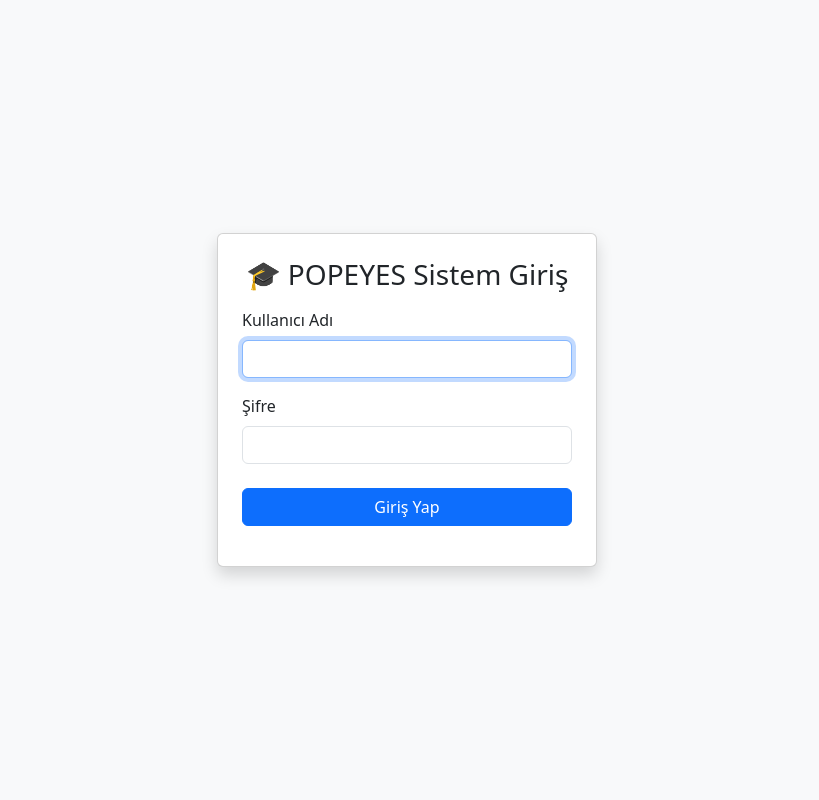
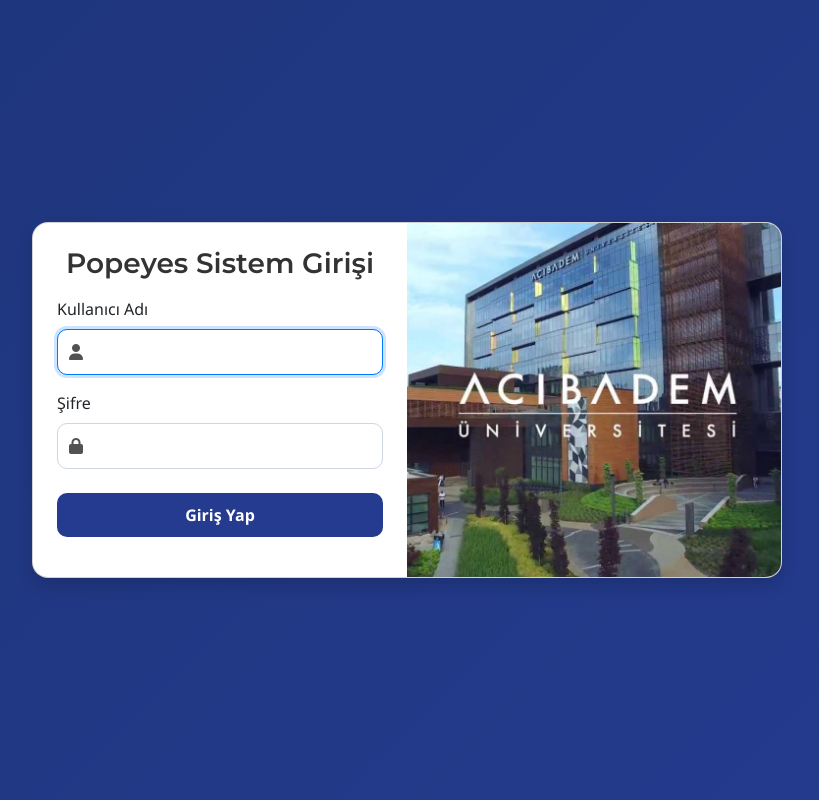
Before and after one commit to EmirhanTopal/popeyes-obs-system, a Django app: page / in a window 1280 px wide. Shown: the whole page, without its empty margins (233-1052 px from the left). Run offline with Django 5.2, Linux system fonts and the light colour scheme.

Commit message:
frontend css için static + login page
Login page değiştirildi (frontend'e diğer sayfalara girmeden önce zaten hazır ve uzun sürmeyen bir login kısmı ile başladım)

CSS dosyaları için static klasörü + settings.py kısmında static kısmı tanımlandı. diğer htmller için CSS link temeli hazır.

```diff
--- a/popeyes/settings.py
+++ b/popeyes/settings.py
@@ -137,6 +137,10 @@ USE_TZ = True
 
 STATIC_URL = "static/"
 
+STATICFILES_DIRS = [
+    BASE_DIR / "static",
+]
+
 # Default primary key field type
 # https://docs.djangoproject.com/en/5.2/ref/settings/#default-auto-field
 
--- /dev/null
+++ b/static/css/login.css
@@ -0,0 +1,80 @@
+body {
+    font-family: "Segoe UI", Arial, sans-serif;
+    background: linear-gradient(135deg, #1E367B, #243B8F);
+}
+
+.login-card {
+    width: 750px;
+    border-radius: 16px;
+    overflow: hidden;
+    background: white;
+    animation: fadeIn 0.4s ease-in-out;
+}
+
+.login-card h3 {
+    font-weight: 600;
+    font-family: 'Montserrat', sans-serif;
+    color: #333;
+}
+
+.form-control {
+    border-radius: 10px;
+    padding: 10px;
+    border: 1px solid #cfd6e1;
+    transition: border-color 0.2s, box-shadow 0.2s;
+}
+
+.form-control:focus {
+    border-color: #007bff;
+    box-shadow: 0 0 0 3px rgba(0, 123, 255, 0.2);
+}
+
+.btn-primary {
+    background-color: #243B8F !important;
+    border: none !important;
+    padding: 10px;
+    border-radius: 10px;
+    font-weight: 600;
+    transition: background-color 0.25s;
+}
+
+.btn-primary:hover {
+    background-color: #1E367B !important;
+}
+
+.input-icon {
+    position: absolute;
+    left: 12px;
+    top: 71%;
+    transform: translateY(-50%);
+    color: #525252;
+    font-size: 16px;
+    pointer-events: none;
+}
+
+.input-with-icon {
+    padding-left: 40px;
+}
+
+
+.alert {
+    border-radius: 10px;
+    font-size: 14px;
+}
+
+.image-side img {
+    object-fit: cover;
+    height: 100%;
+    width: 100%;
+}
+
+@keyframes fadeIn {
+    from {
+        opacity: 0;
+        transform: translateY(8px);
+    }
+    to {
+        opacity: 1;
+        transform: translateY(0);
+    }
+}
--- a/templates/auth/login.html
+++ b/templates/auth/login.html
@@ -1,4 +1,4 @@
-<link href="https://cdn.jsdelivr.net/npm/bootstrap@5.3.3/dist/css/bootstrap.min.css" rel="stylesheet">
+{% load static %}
 <script src="https://cdn.jsdelivr.net/npm/bootstrap@5.3.3/dist/js/bootstrap.bundle.min.js"></script>
 <!doctype html>
 <html lang="tr">
@@ -6,11 +6,19 @@
   <meta charset="utf-8">
   <title>Popeyes | Giriş</title>
   <link href="https://cdn.jsdelivr.net/npm/bootstrap@5.3.3/dist/css/bootstrap.min.css" rel="stylesheet">
+  <link rel="stylesheet" href="https://cdnjs.cloudflare.com/ajax/libs/font-awesome/6.4.0/css/all.min.css">
+  <link href="https://fonts.googleapis.com/css2?family=Montserrat:wght@600&display=swap" rel="stylesheet">
+  <link rel="stylesheet" href="{% static 'css/login.css' %}">
 </head>
+
+
 <body class="bg-light d-flex justify-content-center align-items-center" style="height:100vh">
 
-  <div class="card shadow p-4" style="width: 380px;">
-    <h3 class="text-center mb-3">🎓 POPEYES Sistem Giriş</h3>
+  <div class="card shadow p-0 login-card">
+    <div class="row g-0">
+
+      <div class="col-md-6 p-4 d-flex flex-column justify-content-center">
+        <h3 class="text-center mb-3"> Popeyes Sistem Girişi</h3>
 
         {% if error %}
           <div class="alert alert-danger py-2 text-center">{{ error }}</div>
@@ -18,17 +26,30 @@
 
         <form method="post">
           {% csrf_token %}
-      <div class="mb-3">
+          <div class="mb-3 position-relative">
             <label class="form-label">Kullanıcı Adı</label>
-        <input name="username" class="form-control" required autofocus>
+            <span class="input-icon">
+              <i class="fa fa-user"></i>
+            </span>
+            <input name="username" class="form-control input-with-icon" required autofocus>
           </div>
-      <div class="mb-3">
+          <div class="mb-3 position-relative">
             <label class="form-label">Şifre</label>
-        <input name="password" type="password" class="form-control" required>
+            <span class="input-icon">
+              <i class="fa fa-lock"></i>
+            </span>
+            <input name="password" type="password" class="form-control input-with-icon" required>
           </div>
           <button class="btn btn-primary w-100 mt-2">Giriş Yap</button>
         </form>
       </div>
 
+      <div class="col-md-6 image-side d-none d-md-block">
+        <img src="{% static 'img/acibademimage.jpg' %}" class="img-fluid h-100 w-100 object-fit-cover" alt="Login Image">
+      </div>
+
+    </div>
+  </div>
+
 </body>
 </html>
```
Also changed, not shown: static/img/acibademimage.jpg (added). Lines whose indentation alone changed are shown as unchanged.
